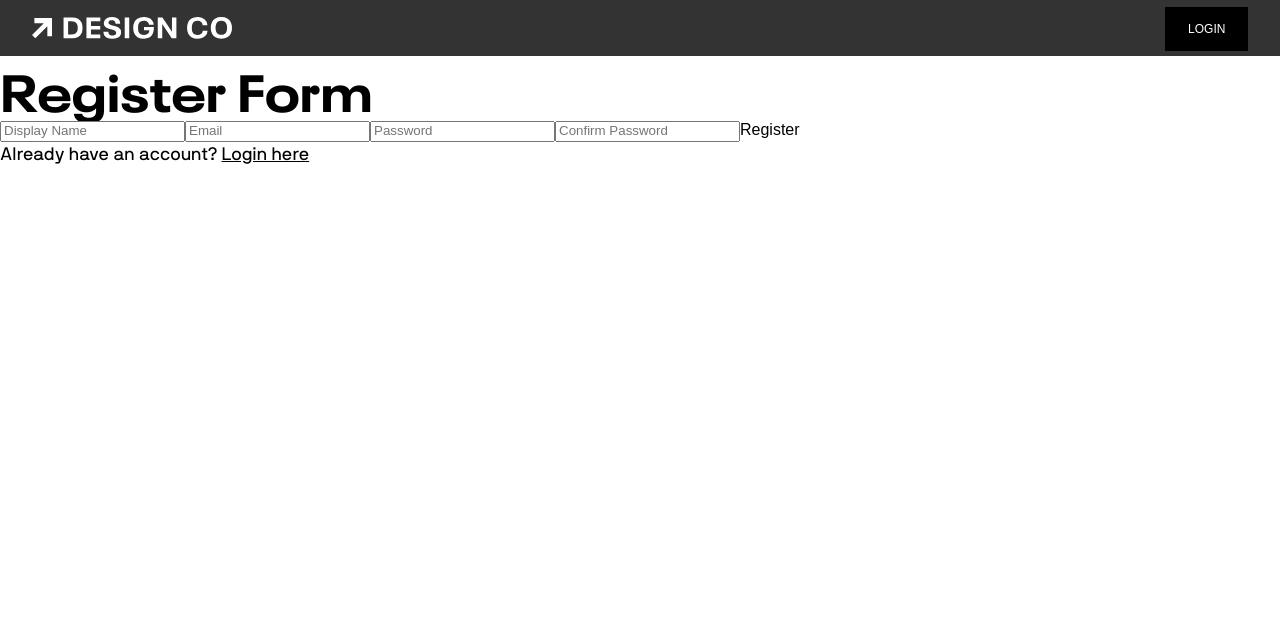
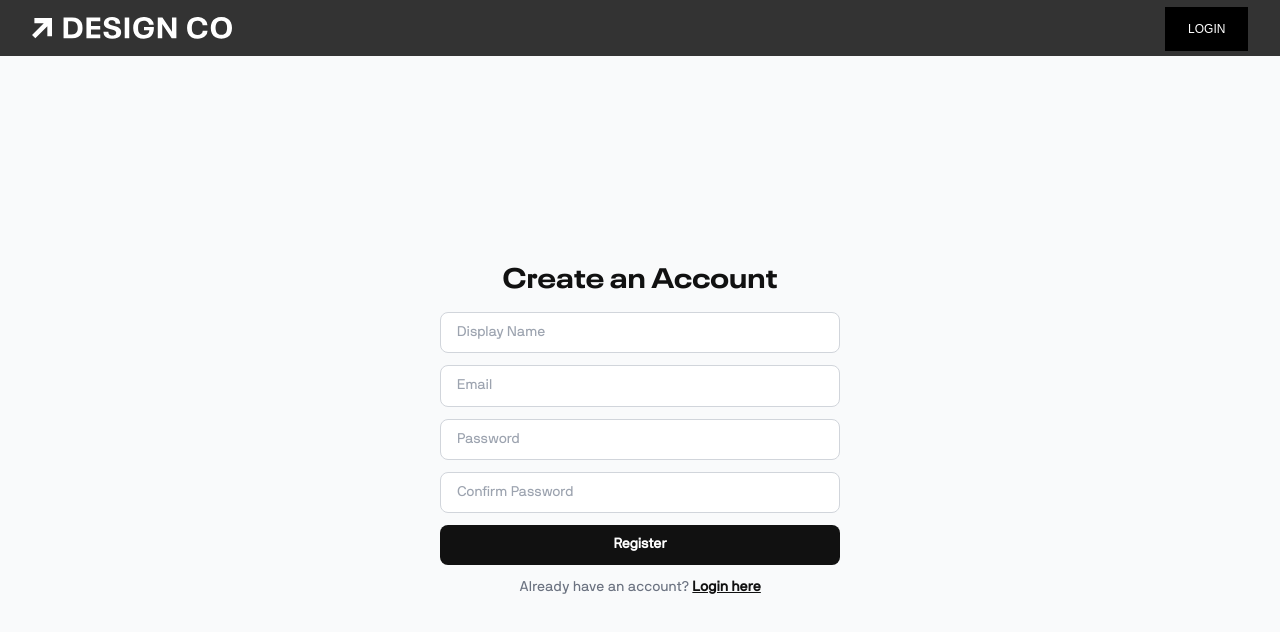
Before and after one commit to comnk/DCC, a Next.js app in the folder frontend/: page /signup in a window 1280 px wide. Shown: the top 632 px of the page. Built offline with nearby package versions, Linux system fonts and the light colour scheme; no server answers; a web font is replaced by a local one.

Commit message:
added styling

```diff
--- a/frontend/app/signup/page.tsx
+++ b/frontend/app/signup/page.tsx
@@ -1,12 +1,16 @@
+import "./signup.scss";
+
 import Navbar from "@/components/Navbar/Navbar";
 import RegisterForm from "@/components/forms/RegisterForm/RegisterForm";
 
 export default function SignupPage() {
   return (
-    <>
+    <div className="signup-page">
       <Navbar />
-      <h1>Register Form</h1>
-      <RegisterForm />
-    </>
+      <div className="signup-page__content">
+        <h1 className="signup-page__title">Create an Account</h1>
+        <RegisterForm />
+      </div>
+    </div>
   );
 }
--- /dev/null
+++ b/frontend/app/signup/signup.scss
@@ -0,0 +1,23 @@
+.signup-page {
+  display: flex;
+  flex-direction: column;
+  min-height: 100vh;
+  background-color: #f9fafb;
+
+  &__content {
+    flex: 1;
+    display: flex;
+    flex-direction: column;
+    align-items: center;
+    justify-content: center;
+    padding: 24px;
+    gap: 20px;
+  }
+
+  &__title {
+    font-size: 28px;
+    font-weight: 700;
+    margin: 0;
+    color: #111;
+  }
+}
--- a/frontend/components/forms/LoginForm/LoginForm.scss
+++ b/frontend/components/forms/LoginForm/LoginForm.scss
@@ -33,6 +33,7 @@
 
     .MuiButton-root {
       width: 100%;
+      background-color: #111;
       padding: 12px;
       border-radius: 8px;
       font-size: 14px;
--- a/frontend/components/forms/RegisterForm/RegisterForm.scss
+++ b/frontend/components/forms/RegisterForm/RegisterForm.scss
@@ -0,0 +1,80 @@
+.register-form {
+  display: flex;
+  flex-direction: column;
+  align-items: center;
+  gap: 12px;
+  width: 100%;
+  max-width: 400px;
+
+  &__form {
+    display: flex;
+    flex-direction: column;
+    gap: 12px;
+    width: 100%;
+  }
+
+  &__input {
+    width: 100%;
+    padding: 12px 16px;
+    border: 1px solid #d1d5db;
+    border-radius: 8px;
+    font-size: 14px;
+    outline: none;
+    transition: border-color 0.2s;
+    box-sizing: border-box;
+    font-family: inherit;
+
+    &::placeholder {
+      color: #9ca3af;
+    }
+
+    &:focus {
+      border-color: #111;
+    }
+  }
+
+  &__submit {
+    width: 100%;
+    padding: 12px;
+    background-color: #111;
+    color: #fff;
+    border: none;
+    border-radius: 8px;
+    font-size: 14px;
+    font-weight: 600;
+    cursor: pointer;
+    transition: background-color 0.2s;
+    font-family: inherit;
+
+    &:hover:not(:disabled) {
+      background-color: #333;
+    }
+
+    &:disabled {
+      opacity: 0.6;
+      cursor: not-allowed;
+    }
+  }
+
+  &__error {
+    color: #dc2626;
+    font-size: 13px;
+    margin: 0;
+  }
+
+  &__login-link {
+    font-size: 14px;
+    color: #6b7280;
+    margin: 0;
+
+    a {
+      color: #111;
+      font-weight: 600;
+      text-decoration: underline;
+
+      &:hover {
+        color: #4b5563;
+      }
+    }
+  }
+}
--- a/frontend/components/forms/RegisterForm/RegisterForm.tsx
+++ b/frontend/components/forms/RegisterForm/RegisterForm.tsx
@@ -1,4 +1,6 @@
 "use client";
+
+import "./RegisterForm.scss";
 
 import { useRouter } from "next/navigation";
 import { useState } from "react";
@@ -56,9 +58,10 @@ export default function RegisterForm() {
   };
 
   return (
-    <div>
-      <form onSubmit={handleRegister}>
+    <div className="register-form">
+      <form className="register-form__form" onSubmit={handleRegister}>
         <input
+          className="register-form__input"
           type="text"
           name="displayName"
           placeholder="Display Name"
@@ -67,6 +70,7 @@ export default function RegisterForm() {
           required
         />
         <input
+          className="register-form__input"
           type="email"
           name="email"
           placeholder="Email"
@@ -75,6 +79,7 @@ export default function RegisterForm() {
           required
         />
         <input
+          className="register-form__input"
           type="password"
           name="password"
           placeholder="Password"
@@ -83,6 +88,7 @@ export default function RegisterForm() {
           required
         />
         <input
+          className="register-form__input"
           type="password"
           name="confirmPassword"
           placeholder="Confirm Password"
@@ -90,12 +96,16 @@ export default function RegisterForm() {
           onChange={handleChange}
           required
         />
-        <button type="submit" disabled={loading}>
+        <button
+          className="register-form__submit"
+          type="submit"
+          disabled={loading}
+        >
           {loading ? "Registering..." : "Register"}
         </button>
       </form>
-      {error && <p style={{ color: "red" }}>{error}</p>}
-      <p>
+      {error && <p className="register-form__error">{error}</p>}
+      <p className="register-form__login-link">
         Already have an account? <Link href="/login">Login here</Link>
       </p>
     </div>
```
Also changed, not shown: frontend/app/campaign/page.tsx (+17 -4 lines), frontend/app/posts/posts_page.scss (+21 -1 lines).
